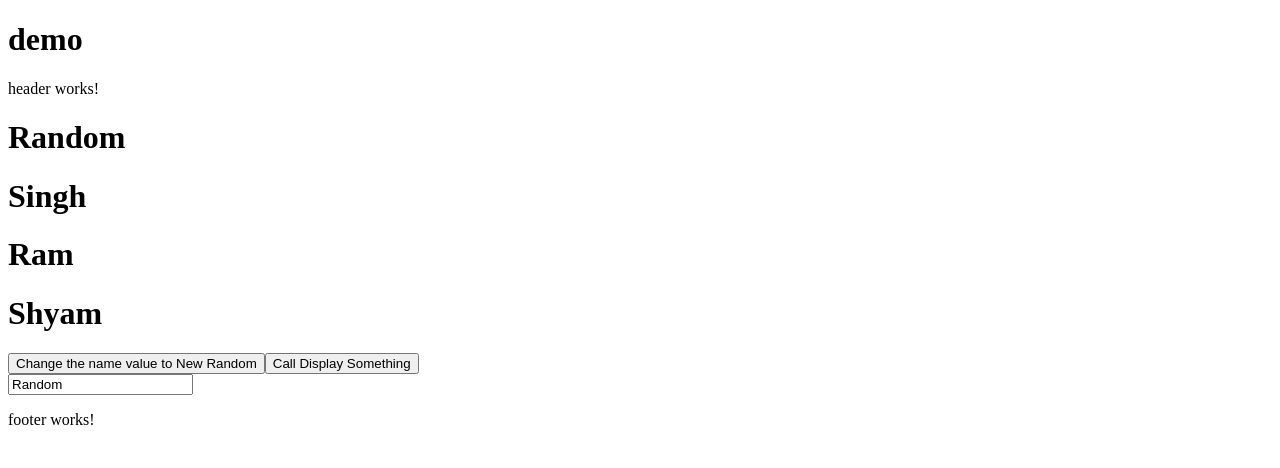
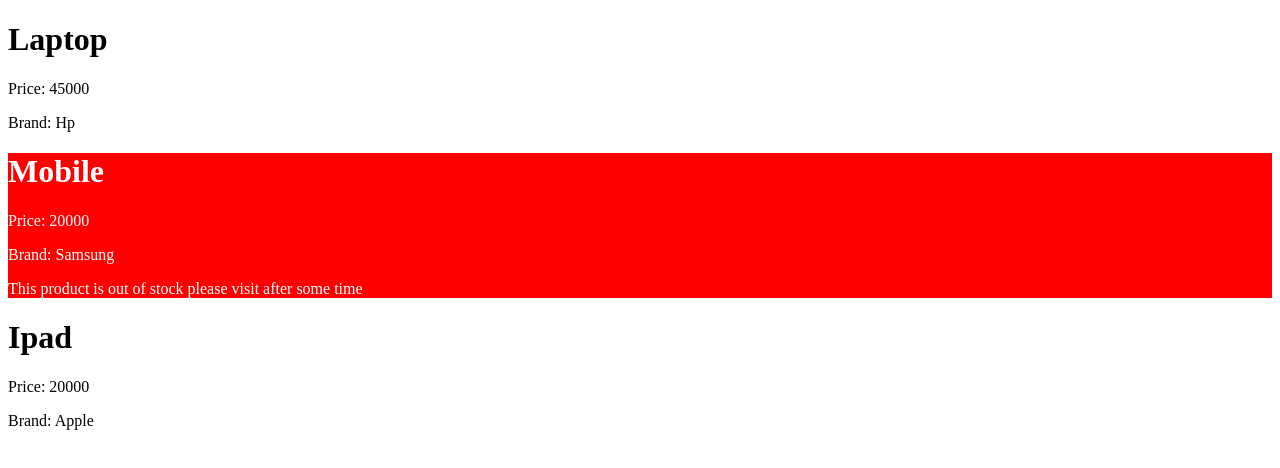
Before and after one commit to rratneshSingh/ng-3-22, an Angular app: page / in a window 1280 px wide. Shown: the top 468 px of the page. Built offline with nearby package versions, Linux system fonts and the light colour scheme.

Commit message:
24-3 Angular Directives: ngStyle, ngClass, *ngFor, *ngIf, class and style property binding

```diff
--- a/src/app/app.component.html
+++ b/src/app/app.component.html
@@ -1,13 +1,3 @@
-<h1>{{title}}</h1>
 
-<app-header></app-header>
 
-<app-common [title]="name"></app-common>
-<app-common title="Singh"></app-common>
-<app-common title="Ram"></app-common>
-<app-common title="Shyam"></app-common>
-<button type="submit" (click)="name = 'New Random Vlaue'">Change the name value to New Random</button>
-<button type="submit" (click)="displaySomething($event)">Call Display Something</button>
-<br/>
-<input type="text" [value]="name" (input)="displaySomething($event)"/>
-<app-footer></app-footer>
+<app-product *ngFor="let p of products" [product]="p"></app-product>
--- a/src/app/app.component.ts
+++ b/src/app/app.component.ts
@@ -1,4 +1,5 @@
 import { Component } from '@angular/core';
+import { Product } from './models/product.model';
 
 @Component({
   selector: 'app-root',
@@ -7,7 +8,22 @@
 })
 export class AppComponent {
   title = 'demo';
-  name = 'Random'
+  name = 'Random';
+
+  products: Product[] = [
+    {
+      title: 'Laptop',
+      brand: 'Hp',
+      price: 45000
+    },
+    {
+      title: 'Mobile',
+      price: 20000,
+      brand: 'Samsung',
+      outOfStock: true
+    },
+    new Product('Ipad', 20000, 'Apple')
+  ];
 
   displaySomething(e: any) {
     debugger;
--- a/src/app/app.module.ts
+++ b/src/app/app.module.ts
@@ -5,11 +5,13 @@
 import { AppComponent } from './app.component';
 import { HeaderComponent } from './header/header.component';
 import { SharedModule } from './shared/shared.module';
+import { ProductComponent } from './components/product/product.component';
 
 @NgModule({
   declarations: [
     AppComponent,
-    HeaderComponent
+    HeaderComponent,
+    ProductComponent
   ],
   imports: [
     BrowserModule,
--- /dev/null
+++ b/src/app/components/product/product.component.css
@@ -0,0 +1,8 @@
+.outOfStock {
+    color: white;
+    background: red;
+}
+
+.active {
+    font-size: 2rem;
+}
--- /dev/null
+++ b/src/app/components/product/product.component.html
@@ -0,0 +1,6 @@
+<div [class.outOfStock]="product?.outOfStock">
+    <h1>{{product?.title}}</h1>
+    <p>Price: {{product?.price}}</p>
+    <p>Brand: {{product?.brand}}</p>
+    <p *ngIf="product?.outOfStock">This product is out of stock please visit after some time</p>
+</div>
--- /dev/null
+++ b/src/app/components/product/product.component.ts
@@ -0,0 +1,18 @@
+import { Component, Input, OnInit } from '@angular/core';
+import { Product } from 'src/app/models/product.model';
+
+@Component({
+  selector: 'app-product',
+  templateUrl: './product.component.html',
+  styleUrls: ['./product.component.css']
+})
+export class ProductComponent implements OnInit {
+
+  @Input() product: Product | null = null;
+
+  constructor() { }
+
+  ngOnInit(): void {
+  }
+
+}
--- /dev/null
+++ b/src/app/models/product.model.ts
@@ -0,0 +1,13 @@
+export class Product {
+    title: string;
+    price: number;
+    brand?: string;
+    outOfStock?: boolean;
+
+    constructor(title?: string, price?: number, brand?: string, outOfStock?: boolean) {
+      this.title = title || '';
+      this.price = price || 0;
+      this.brand = brand || '';
+      this.outOfStock = outOfStock || false;
+    }
+  }
```
Also changed, not shown: 1 other file (tests, documents, lock files or other folders).
